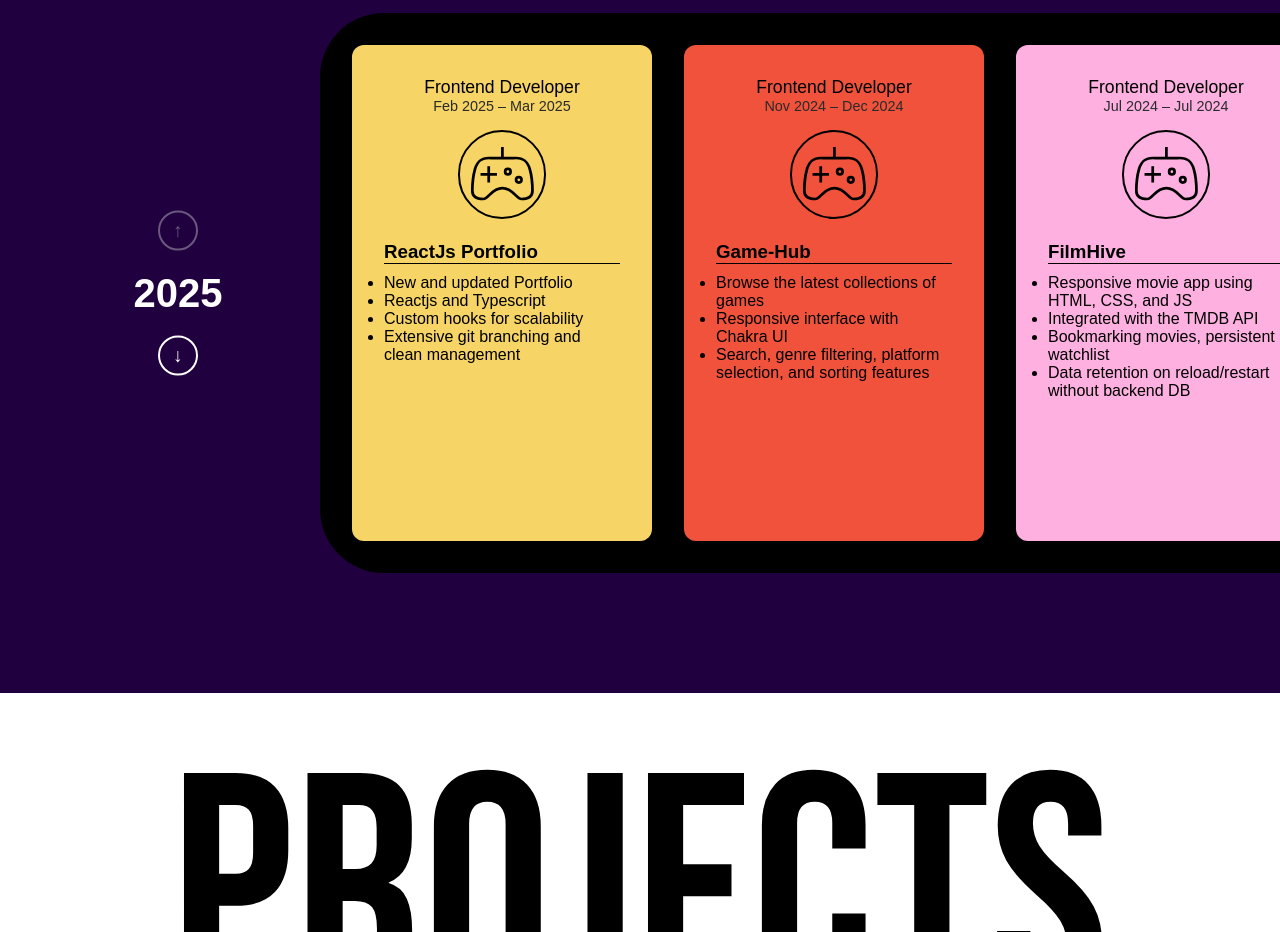
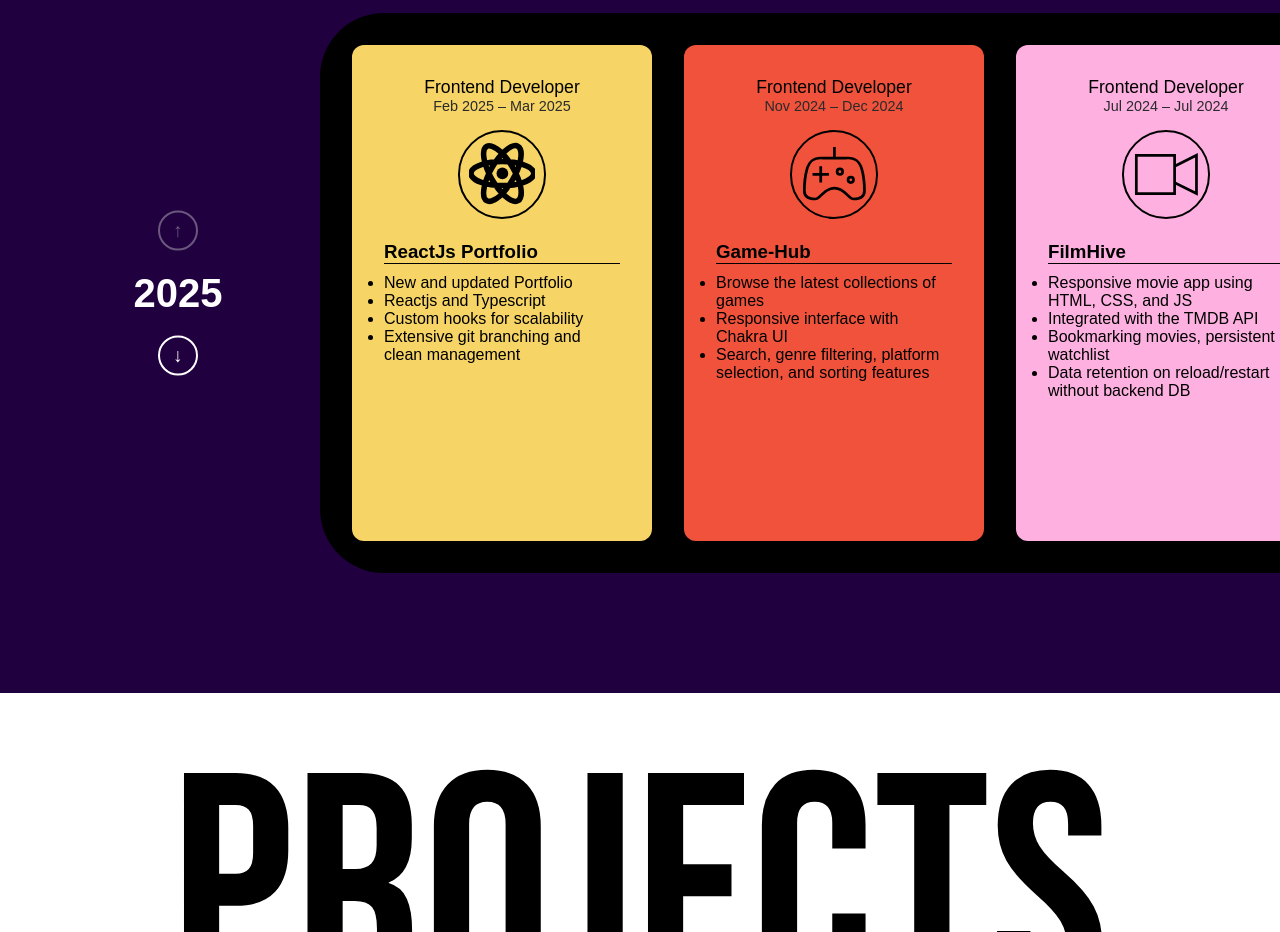
Before and after one commit to giterichub/eric-portfolio, a React (Vite) app: page / in a window 1280 px wide. Shown: the part 3000-3932 px from the top of the page. Built offline with nearby package versions, Linux system fonts and the light colour scheme; a web font is replaced by a local one.

Commit message:
Added icons to data file

```diff
--- a/src/sections/Timeline.tsx
+++ b/src/sections/Timeline.tsx
@@ -132,7 +132,7 @@ const Timeline = () => {
                   </div>
 
                   <div className='svg-icon'>
-                    <GrGamepad />
+                    <card.icon />
                   </div>
 
 
```
Also changed, not shown: src/content/timeline.ts (+12 -7 lines).
